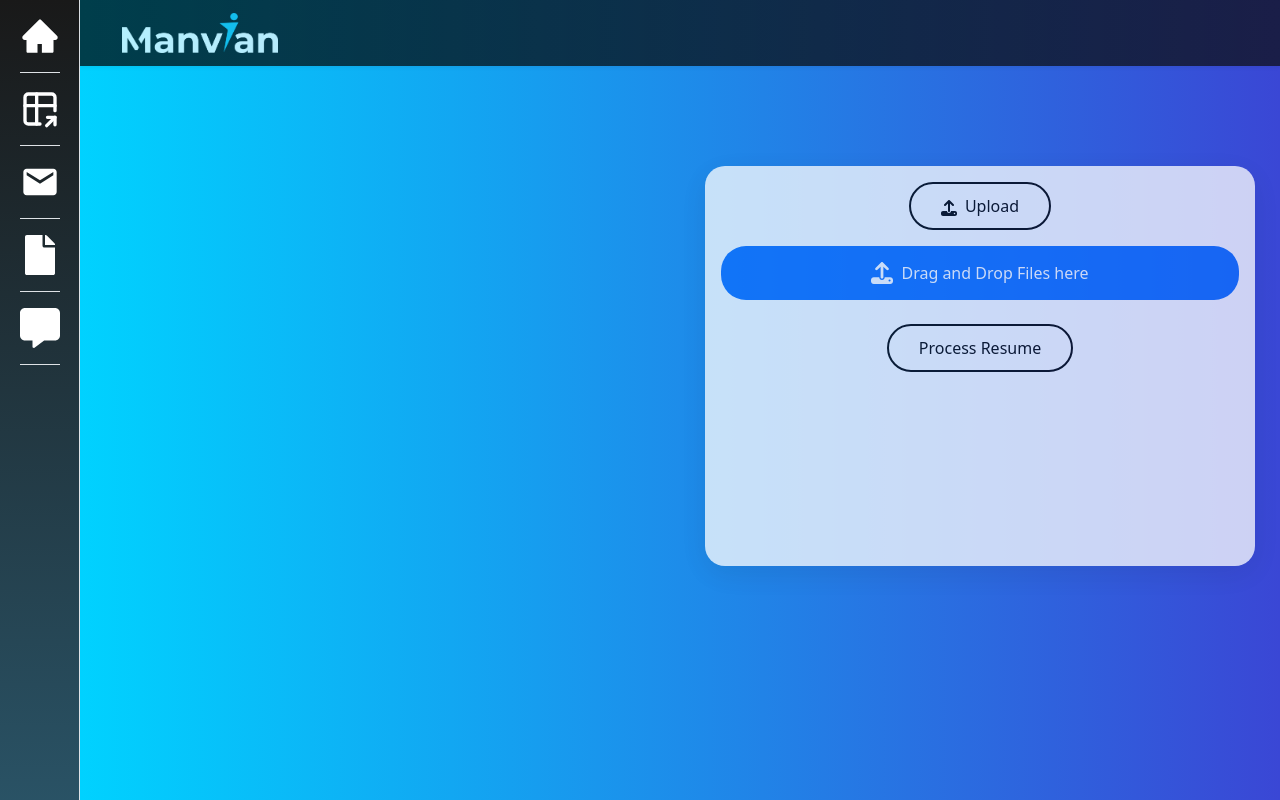
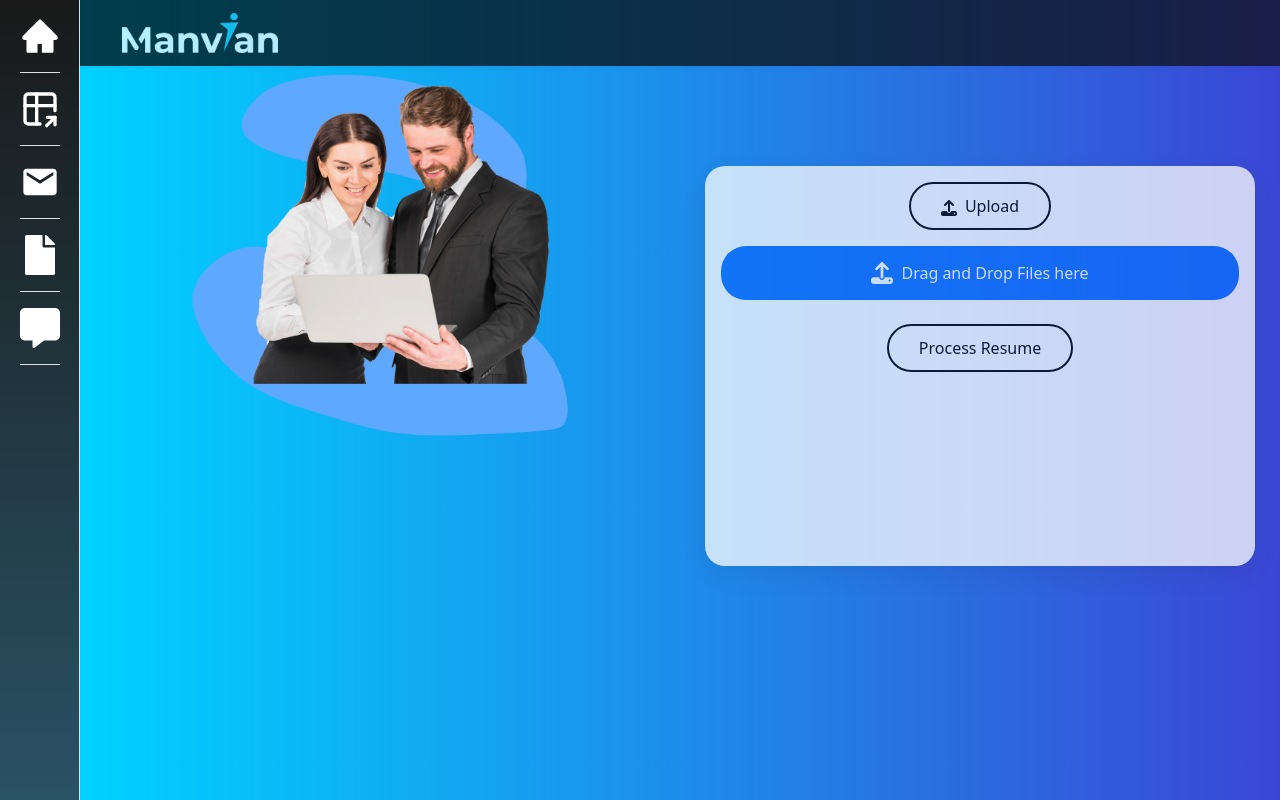
Before and after one commit to rejoyj/Resume-Filter, a React (Vite) app in the folder Resume-Filter/: page / in a window 1280 px wide. Built offline with nearby package versions, Linux system fonts and the light colour scheme.

Commit message:
Structure and img added

```diff
--- a/Resume-Filter/src/components/Homepage.jsx
+++ b/Resume-Filter/src/components/Homepage.jsx
@@ -4,6 +4,7 @@ import { Navbar, Container, Button ,Row , Col } from "react-bootstrap";
 import logo from "../assets/1.-Manvian-Logo-06.png";
 import "./Homepage.css";
 import { FaUpload } from "react-icons/fa6";
+import home from "../assets/Home.png";
 
 const Homepage = () => {
   const fileInputRef = useRef(null);
@@ -51,7 +52,11 @@ const Homepage = () => {
         </Navbar>
         <Row className="home-row">
           <Col>
-
+          <Row>
+            <Col className="text-center align-self-center">
+            <img src={home} alt="Home" style={{height:"400px"}} />
+            </Col>
+          </Row>
           </Col>
           <Col>
           <Container className="form-container text-center p-3">
```
Also changed, not shown: Resume-Filter/src/assets/Home.png (added).
